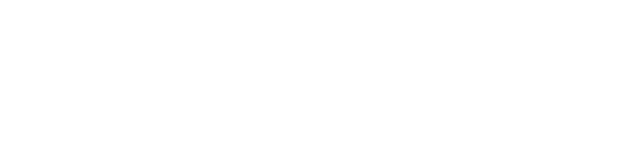
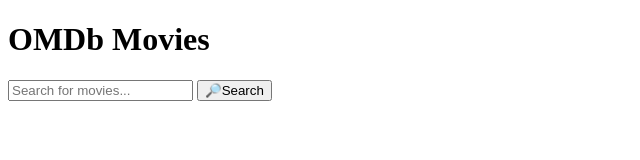
Before and after one commit to dhruvattri/MovieSearchAPI, a plain HTML site: page index.html in a window 1280 px wide. Shown: the whole page, without its empty margins (0-640 px from the left). Drawn offline with Linux system fonts and the light colour scheme.

Commit message:
Added main heading and search bar container to index.html, and linked external script and stylesheet

```diff
--- a/index.html
+++ b/index.html
@@ -3,7 +3,14 @@
 <head>
     <meta charset="UTF-8">
     <title>OMDb Movie Explorer</title>
+    <link rel="stylesheet" href="./Styles/style.css">
 </head>
 <body>
+    <h1>OMDb Movies</h1>
+    <div class="search-container">
+        <input type="text" id="searchInput" placeholder="Search for movies...">
+        <button onclick="searchMovies()">🔎Search</button>
+    </div>
+    <script src="./JS/script.js"></script>
 </body>
 </html>
```
